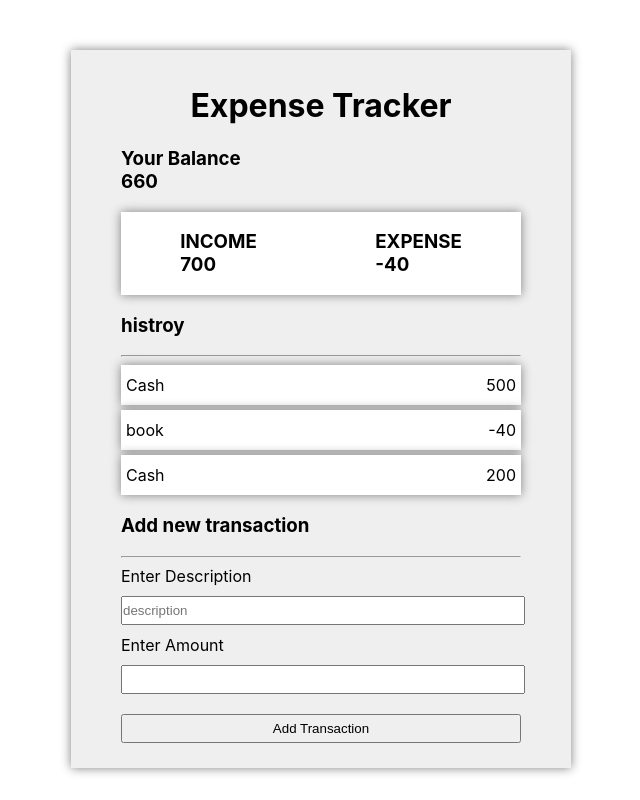
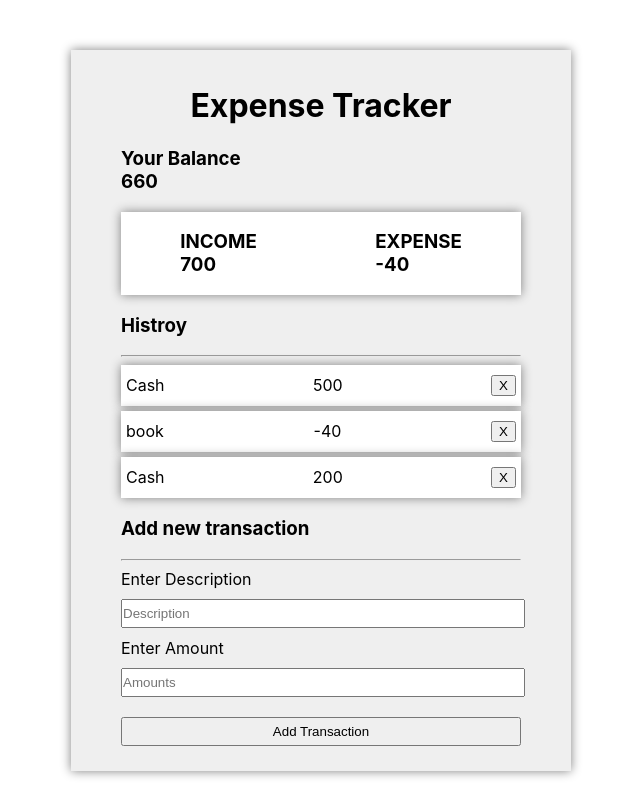
Before and after one commit to SyedHusnainAli/Expense_Tracker_App, a React (Create React App) app: page / in a window 1280 px wide. Shown: the whole page, without its empty margins (319-959 px from the left). Built offline with nearby package versions, Linux system fonts and the light colour scheme.

Commit message:
add delete list reducer

```diff
--- a/src/App.css
+++ b/src/App.css
@@ -38,3 +38,11 @@ padding: 15px 50px;
     margin: 5px 0;
     background-color: #fff;
 }
+
+.delete_items{
+    font-size: 16px;
+    border-radius: 2px;
+    background-color: white;
+    color: black;
+    border: 2px solid white; /* Green */
+}
--- a/src/child.js
+++ b/src/child.js
@@ -3,7 +3,7 @@ import {TransactionContext} from './transContext'
 
 function Child(){
 
-let {transactions,  addTransaction} = useContext(TransactionContext)
+let {transactions,  addTransaction,  dELTransaction} = useContext(TransactionContext)
 
 let [newDesc, setDesc] = useState("")
 let [newAmount, setAmount] = useState(0)
@@ -15,9 +15,7 @@ const handleAddition = (event) =>{
     desc: newDesc
   });
 
-setDesc(' ');
-setAmount(0)
-
+//
 }
 
 const getIncome = () =>{
@@ -49,15 +47,17 @@ const getExpense = () =>{
            <h3> EXPENSE <br /> {getExpense()} </h3>
         </div>
 
-            <h3>histroy</h3>
+            <h3>Histroy</h3>
+
 
          <hr />
 
           <ul className="transaction-list">
-            {transactions.map((tranObj, ind)=>{
-           return (  <li key={ind}>
+            {transactions.map((tranObj)=>{
+           return (  <li key={tranObj.id}>
             <span> {tranObj.desc} </span>
             <span> {tranObj.amount} </span>
+            <button onClick={()=>dELTransaction(tranObj.id)}>X</button>
            </li>
            )
             })}
@@ -71,12 +71,12 @@ const getExpense = () =>{
             <form className="transaction-form" onSubmit={handleAddition}>
               <label>
                 Enter Description <br />
-                <input type="text" value={setDesc} placeholder="description" onChange={(ev) => setDesc(ev.target.value)} required />
+                <input type="text" placeholder="Description" onChange={(ev) => setDesc(ev.target.value)} required />
               </label>
               <br />
               <label>
                 Enter Amount <br />
-                <input type="number" value={setAmount} onChange={(ev) => setAmount(ev.target.value)} required />
+                <input type="number" placeholder="Amounts"  onChange={(ev) => setAmount(ev.target.value)} required />
               </label>
               <br />
 <input type="submit" value="Add Transaction" />
@@ -91,3 +91,6 @@ const getExpense = () =>{
   }
 
   export default Child;
+
+  // value={setAmount} value={setDesc} setDesc(' ');
+  // setAmount(0)
--- a/src/transContext.js
+++ b/src/transContext.js
@@ -2,9 +2,9 @@ import React, { createContext, useReducer } from "react";
 import TransactionReducer from './transReducer';
 
 const initialTransaction = [
-    {amount: 500, desc: "Cash"},
-    {amount: -40, desc: "book"},
-    {amount: 200, desc: "Cash"},
+    {id:0, amount: 500, desc: "Cash"},
+    {id:1, amount: -40, desc: "book"},
+    {id:2, amount: 200, desc: "Cash"},
   ]
 
 export  const TransactionContext = createContext(initialTransaction)
@@ -18,15 +18,35 @@ export const TransactionProvider = ({children})=>{
 dispatch({
   type:"ADD_TRANSACTION",
   payload:{
+    id:Math.random() * 100,
     amount: transObj.amount,
      desc: transObj.desc,
     },
-})
+})}
+
+function dELTransaction(id){
+  dispatch({
+    type:"DELETE_TRANSACTION",
+    payload:{
+     id
+      },
+  })
+
+// dispatch({
+//   type:"DELETE_TRANSACTION",
+//   payload:{
+//     amount: dle-item.amount,
+//      desc: dle-item.desc,
+//     },
+// })
+
   }
   return(
     <TransactionContext.Provider value={{
       transactions: state,
-      addTransaction
+      addTransaction,
+      //
+      dELTransaction
     }}>
 {children}
     </TransactionContext.Provider>
--- a/src/transReducer.js
+++ b/src/transReducer.js
@@ -2,6 +2,9 @@ const TransactionReducer = ((state, action)=>{
     switch(action.type){
         case "ADD_TRANSACTION":{
             return[action.payload, ...state]
+        }
+        case "DELETE_TRANSACTION":{
+            return state.filter(item => item.id !== action.payload.id)
         }
         default:
             return state;
```
